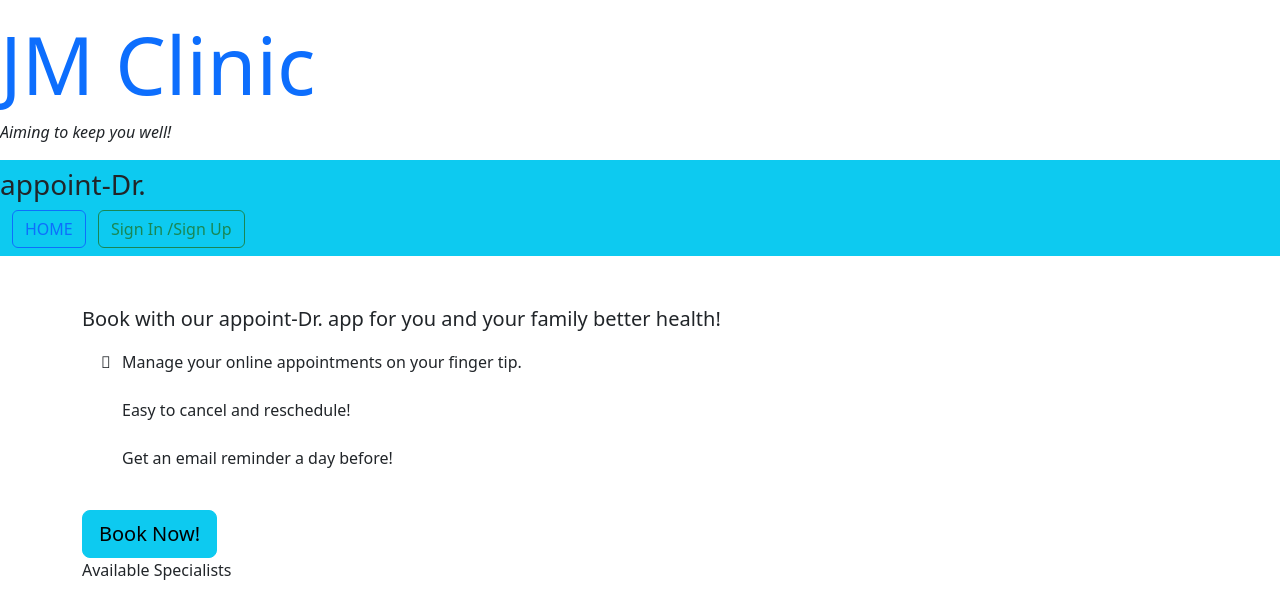
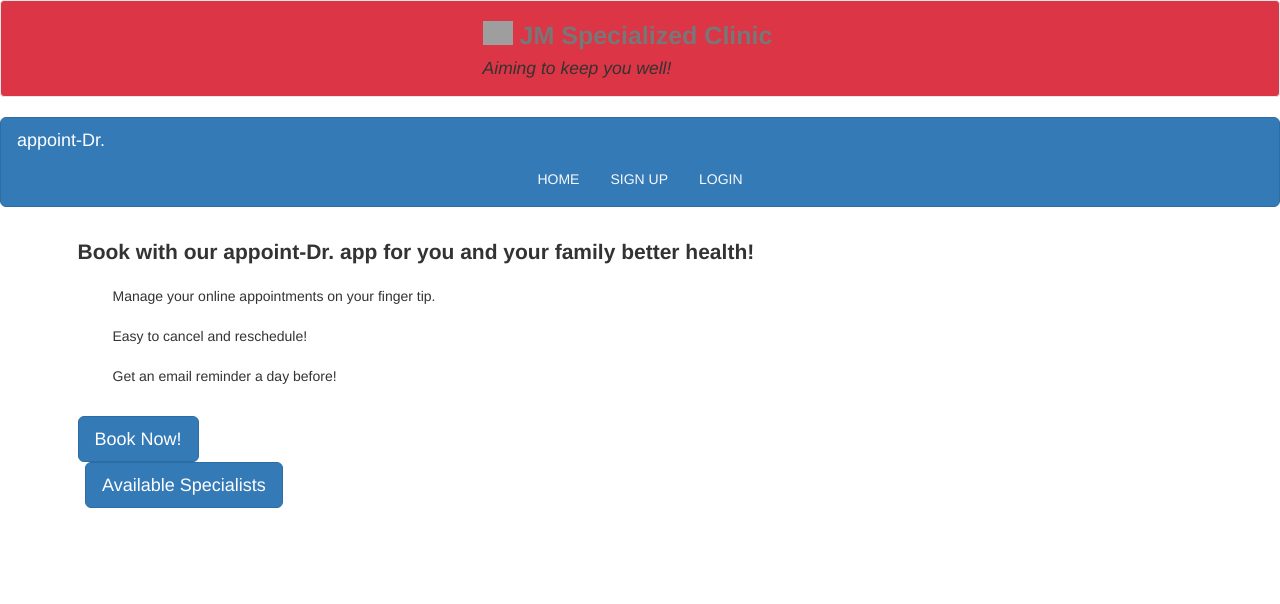
Before and after one commit to Code-Institute-Submissions/HaimanotA-appoint-Dr._OctResub, a Django app: page / in a window 1280 px wide. Shown: the top 604 px of the page. After the commit the page ends 508 px from the top, so only its background shows below. Run offline with Django 3.2, Linux system fonts and the light colour scheme; some libraries are stand-ins or nearby versions; grey boxes are pictures that could not be loaded.

Commit message:
Change the nav bar style, change background color and modify content

```diff
--- a/booking/templates/booking/booking.html
+++ b/booking/templates/booking/booking.html
@@ -13,28 +13,32 @@
     </script>
     <link rel="stylesheet" href="https://use.fontawesome.com/releases/v5.6.1/css/all.css"
         integrity="sha384-gfdkjb5BdAXd+lj+gudLWI+BXq4IuLW5IT+brZEZsLFm++aCMlF1V92rMkPaX4PP" crossorigin="anonymous">
+    <link rel="stylesheet" href="https://maxcdn.bootstrapcdn.com/bootstrap/3.4.1/css/bootstrap.min.css">
+    <script src="https://ajax.googleapis.com/ajax/libs/jquery/3.6.0/jquery.min.js"></script>
+    <script src="https://maxcdn.bootstrapcdn.com/bootstrap/3.4.1/js/bootstrap.min.js"></script>
 </head>
 
 <body>
 
     <!--Navigation bar-->
 
-    <div .pt-5>
-        <h1 class="text-left mt-3 display-1"><a href="/" class="text-decoration-none">JM Clinic</a>
-        </h1>
-        <p class="ml-auto mr-2"><i>Aiming to keep you well!</i></p>
-    </div>
-
-    <nav class="navbar navbar-light bg-info" style="--bs-text-opacity: .5;">
-        <div class>
-            <h3 mt-3>appoint-Dr.</h3>
-            <form class="container-fluid justify-content-start">
-                <button class="btn me-2 btn-outline-primary text-right" type="button">HOME</button>
-                <button class="btn me-2 btn-outline-success text-right" type="button">Sign In /Sign Up</button>
-            </form>
-
+    <nav class="navbar navbar-default bg-danger">
+        <div class="container-fluid">
+            <div class="navbar-header">
+                <a class="navbar-brand fs-1 fw-bold" href="#">
+                    <img src="/docs/5.2/assets/brand/bootstrap-logo.svg" alt="" width="30" height="24"
+                        class="d-inline-block align-text-top text-white">
+                    JM Specialized Clinic</a>
+                <p class="fs-3 mt-3"><i>Aiming to keep you well!</i></p>
+            </div>
         </div>
     </nav>
+    <a class="btn btn-primary container-fluid btn-lg d-block gap-2" href="#" role="button">
+        <p class="text-left">appoint-Dr.</p>
+        <button type="button" class="btn btn-outline-light text-uppercase">Home</button>
+        <button type="button" class="btn btn-outline-light text-uppercase">Sign Up</button>
+        <button type="button" class="btn btn-outline-light text-uppercase">Login</button>
+    </a>
 
 
     <!--Info section -->
@@ -44,6 +48,11 @@
                 <div class="col-12">
                     <p class="lead mt-5"><strong>Book with our appoint-Dr. app for you and your family better
                             health!</strong></p>
+
+
+
+
+
                     <ul class="fa-ul">
                         <li><span class="fa-li"><i class="fa-thin fa-stethoscope"></i></span>Manage your online
                             appointments on your finger tip.</li>
@@ -57,139 +66,37 @@
                             reminder a day before!</li>
                         <br>
                     </ul>
-                    <button class="btn btn-info btn-lg">Book Now!</button>
+                    <button class="btn btn-primary btn-lg">Book Now!</button>
                 </div>
-            </div>
-            <div class="row">
-        </section>
-
-        <!--Choose -->
-        <section class="catalogue">
-            <div class="row">
-                <div class="col-12">
-                    <a href="/" class="navbar-brand">
-                        Available Specialists</a>
-                 <!--   <h2 class="text-center mb-5">Available Specialists</h2> -->
-                </div>
-            </div>
-            <button class="navbar-toggler ml-auto" type="button" data-toggle="collapse" data-target="#contentDropdown" aria-controls="navbarNavDropdown" aria-expanded="false" aria-label="Toggle navigation">
-                <span class="navbar-toggler-icon"></span></button>
-            <!--picture 1-->
-            <div class="row">
-                <div class="col-12 col-lg-6 col-lg-">
-                    <h4 class="text-center">Gastroentrologist</h4>
-                    <p> orem ipsum dolor sit amt, consectetur adipiscing elit, sed do eiusmod tempor incididunt
-                        ut labore et dolore magna aliqua.</p>
-                    <div class="col-12 col-lg-6 col-lg-">
-                        <div class="container">
-
-                        </div>
-                    </div>
-                </div>
-                <div class="col-12 col-lg-6 col-lg-">
-
-                    <div class="container">
-                        <div class="media">
-                            <img src="../images/booking.html" class="rounded mr-3  d-block mx-auto" height=200
-                                width=200>
-                            <p class="text-center">Dr. Yohannes Fufa</p>
-                        </div>
-                    </div>
-                </div>
-            </div>
-
-<div class="collapse navbar-collapse" id="contentDropdown"></div>
-            <div class="row">
-                <div class="col-12 col-lg-6 col-lg-">
-                    <h4 class="text-center">Neurologist</h4>
-                    <p> orem ipsum dolor sit amt, consectetur adipiscing elit, sed do eiusmod tempor incididunt
-                        ut labore et dolore magna aliqua.</p>
-                    <div class="col-12 col-lg-6 col-lg-">
-                        <div class="container">
-                        </div>
-                    </div>
-                </div>
-                <div class="col-12 col-lg-6 col-lg-">
-
-                    <div class="container">
-                        <div class="media">
-                            <img src="../images/booking.html" class="rounded mr-3 d-block mx-auto" height=200
-                                width=200>
-                            <p class="text-center">Dr. Yohannes Fufa</p>
-                        </div>
-                    </div>
-                </div>
-            </div>
-
-            <div class="row">
-                <div class="col-12 col-lg-6 col-lg-">
-                    <h4 class="text-center">Gastroentrologist</h4>
-                    <p> orem ipsum dolor sit amt, consectetur adipiscing elit, sed do eiusmod tempor incididunt
-                        ut labore et dolore magna aliqua.</p>
-                    <div class="col-12 col-lg-6 col-lg-">
-                        <div class="container">
-                        </div>
-                    </div>
-                </div>
-                <div class="col-12 col-lg-6 col-lg-">
-                    <div class="container">
-                        <div class="media">
-                            <img src="../images/booking.html" class="rounded mr-3  d-block mx-auto" height=200
-                                width=200>
-                                <br>
-                            <p class="text-center">Dr. Yohannes Fufa</p>
-                        </div>
-                    </div>
-                </div>
-            </div>
-
-            <div class="row">
-                <div class="col-12 col-lg-6 col-lg-">
-                    <h4 class="text-center">Gastroentrologist</h4>
-                    <p> orem ipsum dolor sit amt, consectetur adipiscing elit, sed do eiusmod tempor incididunt
-                        ut labore et dolore magna aliqua.</p>
-                    <div class="col-12 col-lg-6 col-lg-">
-                        <div class="container">
-
-                        </div>
-                    </div>
-                </div>
-                <div class="col-12 col-lg-6 col-lg-">
-
-                    <div class="vstack gap-2 container">
-                        <div class="media">
-                            <img src="../images/booking.html" class="rounded mr-3  d-block mx-auto" height=200
-                                width=200>
-                            <p class="text-center">Dr. Yohannes Fufa</p>
-                        </div>
-                    </div>
-                </div>
-            </div>
-
-        </div>
-            <button class="btn btn-info btn-lg">Read more and book now!</button>
             </div>
 
         </section>
 
+<section>
+        <button type="button" class="btn btn-primary btn-lg" data-toggle="collapse" data-target="#demo">Available
+            Specialists</button>
+        <div id="demo" class="collapse">
+            <button>Gastroentrologist</button>
+            <button>Neurologist</button>
+            <button>Pediatrician</button>
+            <button>Psychiatrist</button>
+            <button>Nephrologist</button>
 
-        <hr>
+        </div>
+    </section>
         <!-- footer -->
-        <section>
-            <div class="row bg-info">
-                <div class="col-12">
-                    <p>Opening Hours</p>
-                    <p>Address</p>
-                    <p>Social Medias</p>
-                </div>
-            </div>
-        </section>
 
         <!--/. footer-->
     </article>
-    <script src="https://code.jquery.com/jquery-3.3.1.slim.min.js" integrity="sha384-q8i/X+965DzO0rT7abK41JStQIAqVgRVzpbzo5smXKp4YfRvH+8abtTE1Pi6jizo" crossorigin="anonymous"></script>
-    <script src="https://cdnjs.cloudflare.com/ajax/libs/popper.js/1.14.3/umd/popper.min.js" integrity="sha384-ZMP7rVo3mIykV+2+9J3UJ46jBk0WLaUAdn689aCwoqbBJiSnjAK/l8WvCWPIPm49" crossorigin="anonymous"></script>
-    <script src="https://stackpath.bootstrapcdn.com/bootstrap/4.1.3/js/bootstrap.min.js" integrity="sha384-ChfqqxuZUCnJSK3+MXmPNIyE6ZbWh2IMqE241rYiqJxyMiZ6OW/JmZQ5stwEULTy" crossorigin="anonymous"></script>
+    <script src="https://code.jquery.com/jquery-3.3.1.slim.min.js"
+        integrity="sha384-q8i/X+965DzO0rT7abK41JStQIAqVgRVzpbzo5smXKp4YfRvH+8abtTE1Pi6jizo" crossorigin="anonymous">
+    </script>
+    <script src="https://cdnjs.cloudflare.com/ajax/libs/popper.js/1.14.3/umd/popper.min.js"
+        integrity="sha384-ZMP7rVo3mIykV+2+9J3UJ46jBk0WLaUAdn689aCwoqbBJiSnjAK/l8WvCWPIPm49" crossorigin="anonymous">
+    </script>
+    <script src="https://stackpath.bootstrapcdn.com/bootstrap/4.1.3/js/bootstrap.min.js"
+        integrity="sha384-ChfqqxuZUCnJSK3+MXmPNIyE6ZbWh2IMqE241rYiqJxyMiZ6OW/JmZQ5stwEULTy" crossorigin="anonymous">
+    </script>
 
 
 </body>
```
Also changed, not shown: booking/templates/images/doc1.jpeg (renamed from booking/templates/booking/images/doc1.jpeg).
